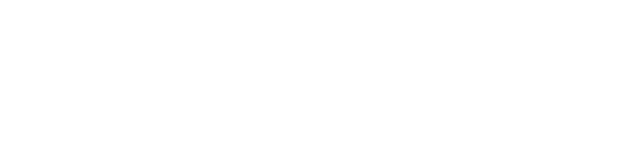
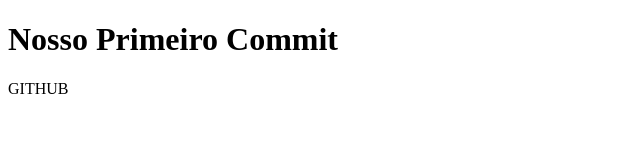
Before and after one commit to Devjdias/miniCurso, a plain HTML site: page index.html in a window 1280 px wide. Shown: the whole page, without its empty margins (0-640 px from the left). Drawn offline with Linux system fonts and the light colour scheme.

Commit message:
Nosso Segundo Commit

```diff
--- a/index.html
+++ b/index.html
@@ -4,9 +4,11 @@
     <meta charset="UTF-8">
     <meta http-equiv="X-UA-Compatible" content="IE=edge">
     <meta name="viewport" content="width=device-width, initial-scale=1.0">
-    <title>Document</title>
+    <title>GITHUB</title>
 </head>
 <body>
+    <h1>Nosso Primeiro Commit</h1>
+    <p>GITHUB</p>
 
 </body>
 </html>
```
